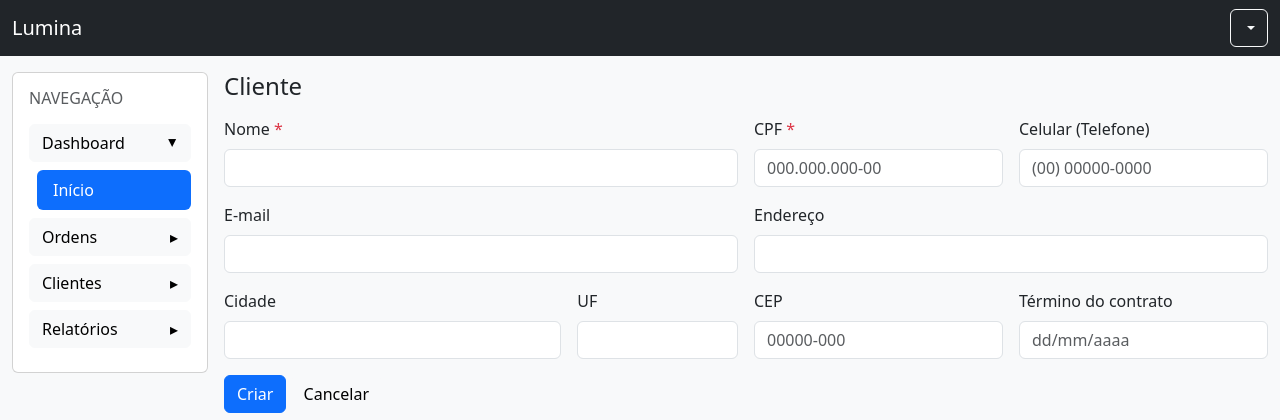
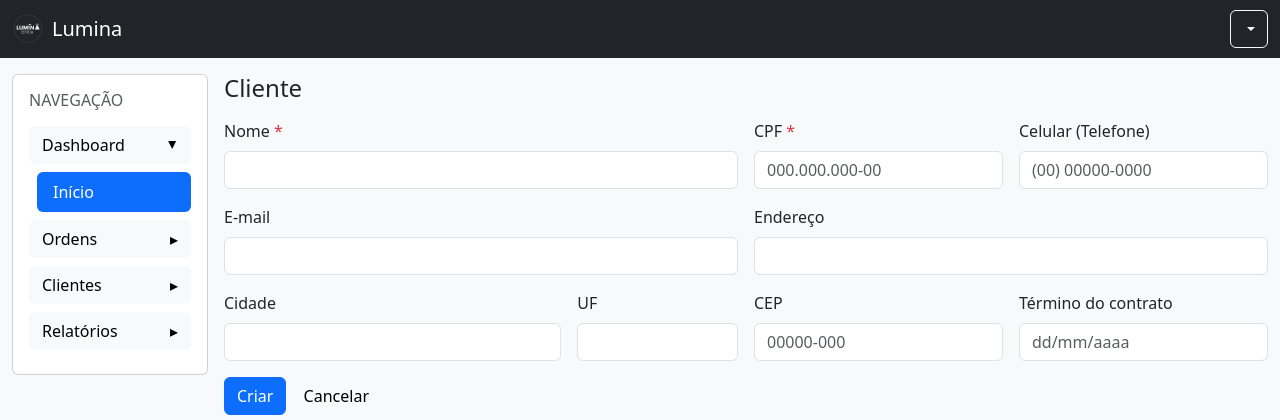
Before and after one commit to augustofanck/estoque-ci4, a CodeIgniter 4 app: the page made by app/Views/clientes/form.php in a window 1280 px wide. Shown: the top 420 px of the page. Run offline with PHP 8.4 and a stand-in for CodeIgniter, Linux system fonts and the light colour scheme; the template is opened without the code that fills it, so the values that code supplies are empty; some libraries are stand-ins or nearby versions.

Commit message:
fix/ordem: add new sitelogo

```diff
--- a/app/Views/layouts/main.php
+++ b/app/Views/layouts/main.php
@@ -7,6 +7,7 @@
     <meta name="viewport" content="width=device-width, initial-scale=1">
     <link href="https://cdn.jsdelivr.net/npm/bootstrap@5.3.3/dist/css/bootstrap.min.css" rel="stylesheet">
     <link href="<?= base_url('css/app.css') ?>" rel="stylesheet">
+    <link rel="icon" href="<?= base_url('assets/images/logo2.png') ?>" type="image/x-icon">
     <?= $this->renderSection('head') ?>
 </head>
 <?php
@@ -29,7 +30,10 @@ $showIf = function ($ctrl) use ($seg1) {
     <!-- Navbar -->
     <nav class="navbar navbar-dark bg-dark">
         <div class="container-fluid">
-            <a class="navbar-brand" href="<?= site_url('/') ?>">Lumina</a>
+            <a class="navbar-brand d-flex align-items-center gap-2" href="<?= site_url('/') ?>">
+                <img src="<?= base_url('assets/images/logo2.png') ?>" alt="Lumina" width="32" height="32" class="align-text-top">
+                <span class="d-none d-sm-inline">Lumina</span>
+            </a>
             <div class="d-flex align-items-center gap-2">
                 <?php if (session()->get('uid')): ?>
                     <div class="dropdown">
```
Also changed, not shown: assets/images/logo.png (added), assets/images/logo2.png (added), assets/images/lumina-logo-round.svg (added).
